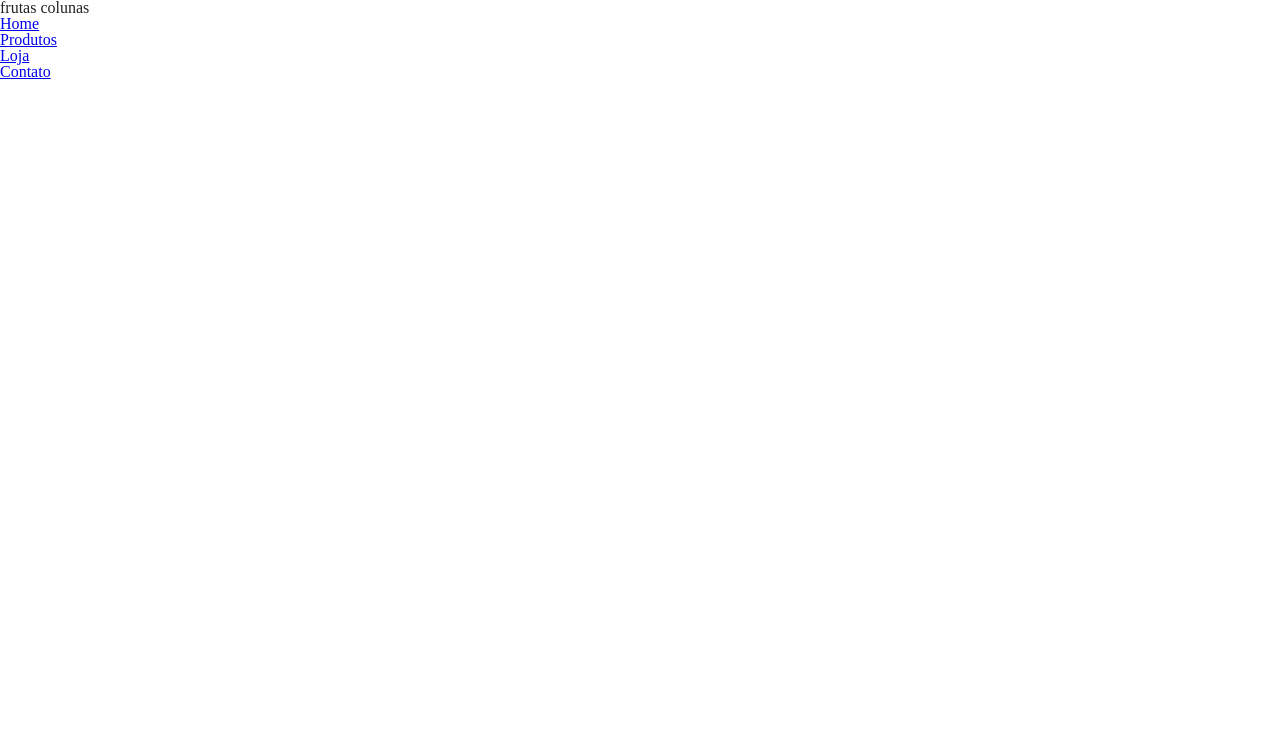
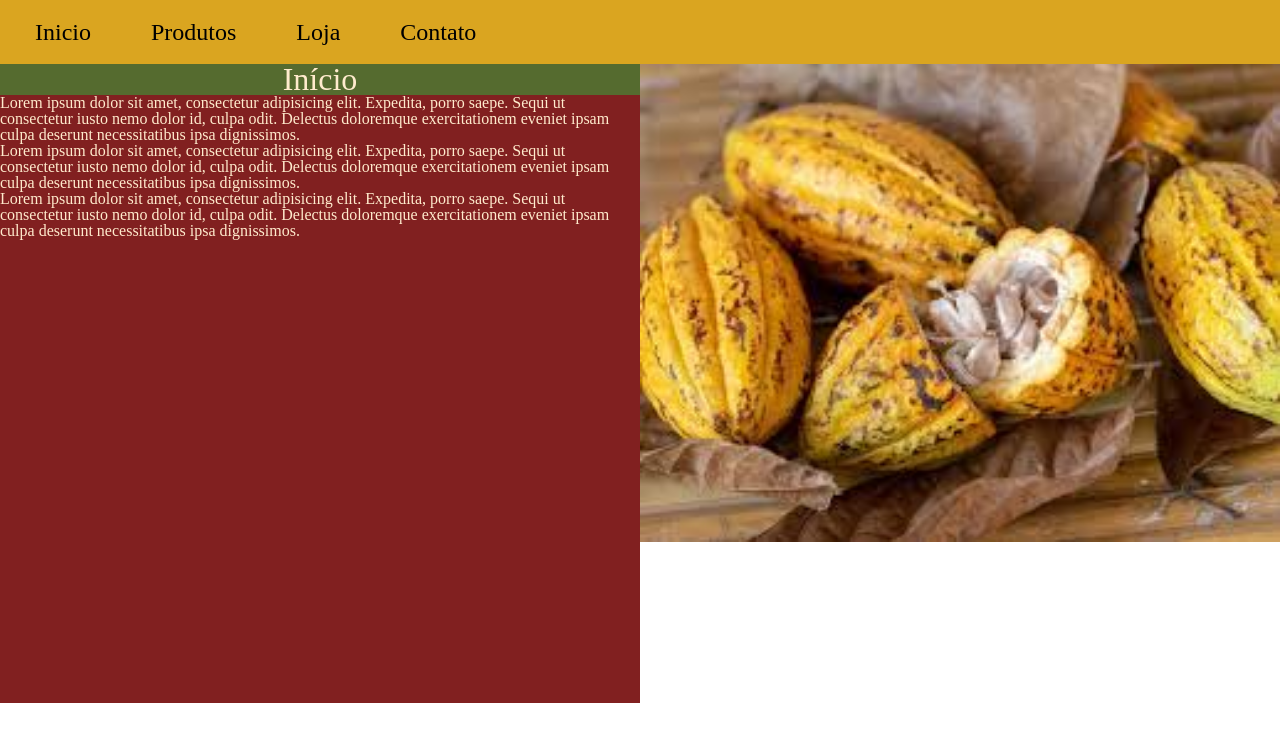
Before and after one commit to camioba/sitecolunas, a plain HTML site: page index.html in a window 1280 px wide. Drawn offline with Linux system fonts and the light colour scheme.

```diff
--- /dev/null
+++ b/colunas.css
@@ -0,0 +1,48 @@
+.col1 {
+    width: 100%;
+}
+
+.col2 {
+    width: 50%;
+    float: left;
+}
+
+.col3 {
+    width: 33,333%;
+}
+
+.col4 {
+    width: 25%;
+}
+
+.col5 {
+    width: 20%;
+}
+
+.col6 {
+    width: 16,666%;
+}
+
+.col7 {
+    width: 14,285714%;
+}
+
+.col8 {
+    width: 12,5%;
+}
+
+.col9 {
+    width: 11,111%;
+}
+
+.col10 {
+    width: 10%;
+}
+
+.col11 {
+    width: 9,09090909%;
+}
+
+.col12 {
+    width: 8,333333%;
+}
--- a/index.html
+++ b/index.html
@@ -2,13 +2,14 @@
 <head>
     <link rel="stylesheet" href="reset.css">
     <link rel="stylesheet" href="style.css">
-        <titles>frutas colunas<titles>
+    <link rel="stylesheet" href="colunas.css">
+    <title>frutas colunas</title>
 </head>
 <body>
-        <header>
-            <ul id="menu">
+    <header class="menu">
+        <ul>
             <li>
-                <a href="#home">Home</a>
+            <a href="#inicio">Inicio</a>
             </li>
             <li>
             <a href="#produtos">Produtos</a>
@@ -20,7 +21,21 @@
             <a href="#contato">Contato</a>
              </li>
         </ul>
+
     </header>
 
+
+    <div class="inicio clearfix" ><a id="inicio">
+        <div class="texto col2" style="margin-top: 63px;">
+            <h2>Início</h2></a>
+            <p>Lorem ipsum dolor sit amet, consectetur adipisicing elit. Expedita, porro saepe. Sequi ut consectetur iusto nemo dolor id, culpa odit. Delectus doloremque exercitationem eveniet ipsam culpa deserunt necessitatibus ipsa dignissimos.</p>
+            <p>Lorem ipsum dolor sit amet, consectetur adipisicing elit. Expedita, porro saepe. Sequi ut consectetur iusto nemo dolor id, culpa odit. Delectus doloremque exercitationem eveniet ipsam culpa deserunt necessitatibus ipsa dignissimos.</p>
+            <p>Lorem ipsum dolor sit amet, consectetur adipisicing elit. Expedita, porro saepe. Sequi ut consectetur iusto nemo dolor id, culpa odit. Delectus doloremque exercitationem eveniet ipsam culpa deserunt necessitatibus ipsa dignissimos.</p>
+        </div>
+        <div class="imagem col2" style="margin-top: 63px;">
+            <img  width="100%" src="cacau.jpg" alt="cacau">
+        </div>
+
+    </div>
 </body>
 </html>
--- a/style.css
+++ b/style.css
@@ -0,0 +1,58 @@
+.menu {
+    font-family: Lora, serif;
+    text-align: center;
+}
+
+.menu ul {
+    background-color: goldenrod;
+    position: fixed;
+    padding: 5px;
+    width: 100%;
+}
+
+.menu li {
+    float: left;
+    font-size: x-large;
+    font-weight: normal;
+}
+
+.menu li a {
+    display: block;
+    color: black;
+    text-decoration: none;
+    text-align: center;
+    padding: 15px 30px;
+}
+
+.imagemheader {
+    background-color:goldenrod;
+}
+
+h2 {
+    font-family: Lora, serif;
+    font-size: 2em;
+    text-align: center;
+    background-color: darkolivegreen;
+    color: blanchedalmond;
+}
+
+.texto {
+    font-family: Lora, serif;
+    font-size: 1em;
+    background-color: rgb(129, 32, 32);
+    color: blanchedalmond;
+    text-align: left;
+    height: 80vh;
+}
+
+.imagem {
+    background-color: goldenrod;
+}
+
+.clearfix:after {
+    content: ".";
+    visibility: hidden;
+    clear: both;
+    display: block;
+    height: 0;
+}
```
Also changed, not shown: Lora-Italic.ttf (added), Lora.ttf (added), cacau.jpg (added). Lines whose indentation alone changed are shown as unchanged.
